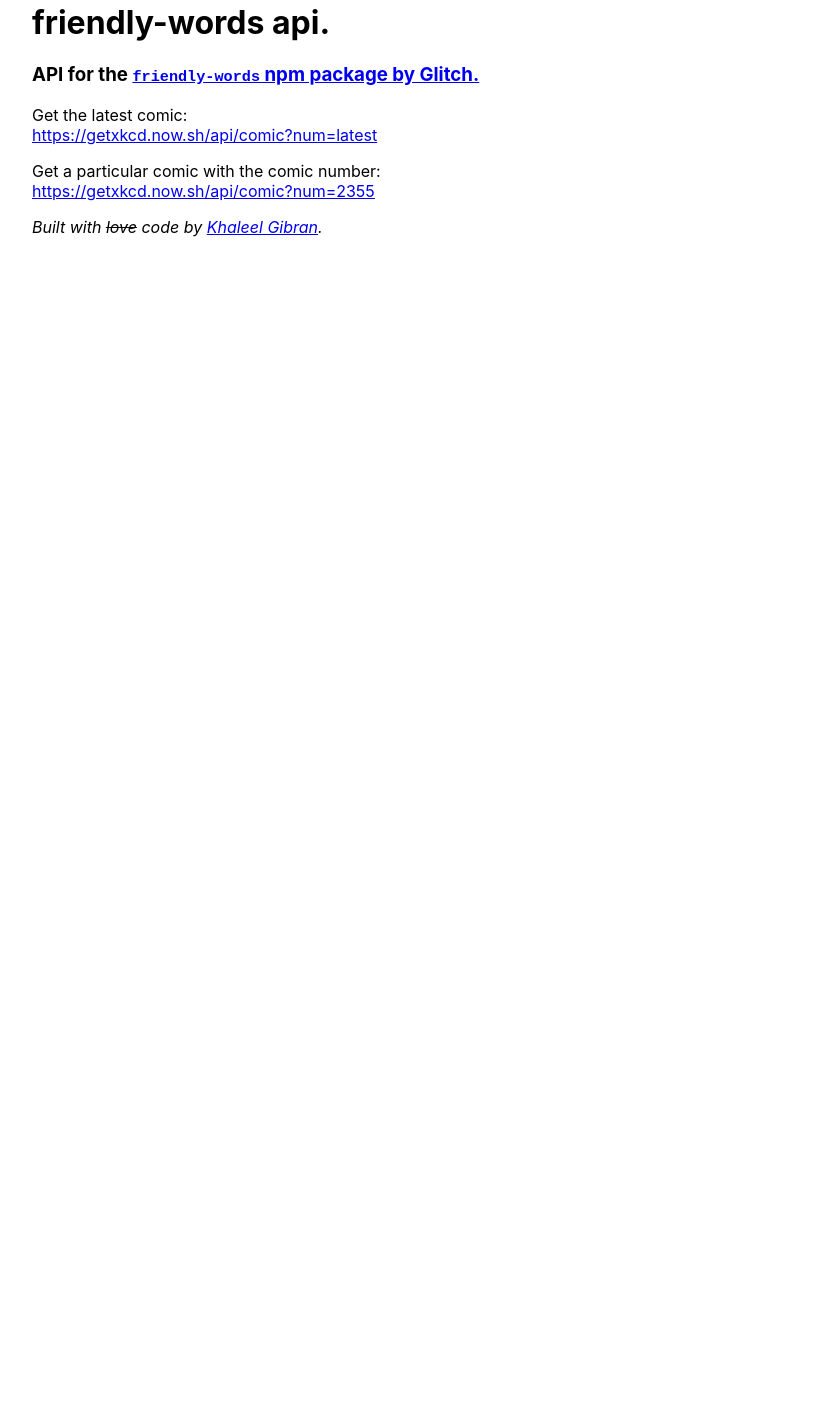
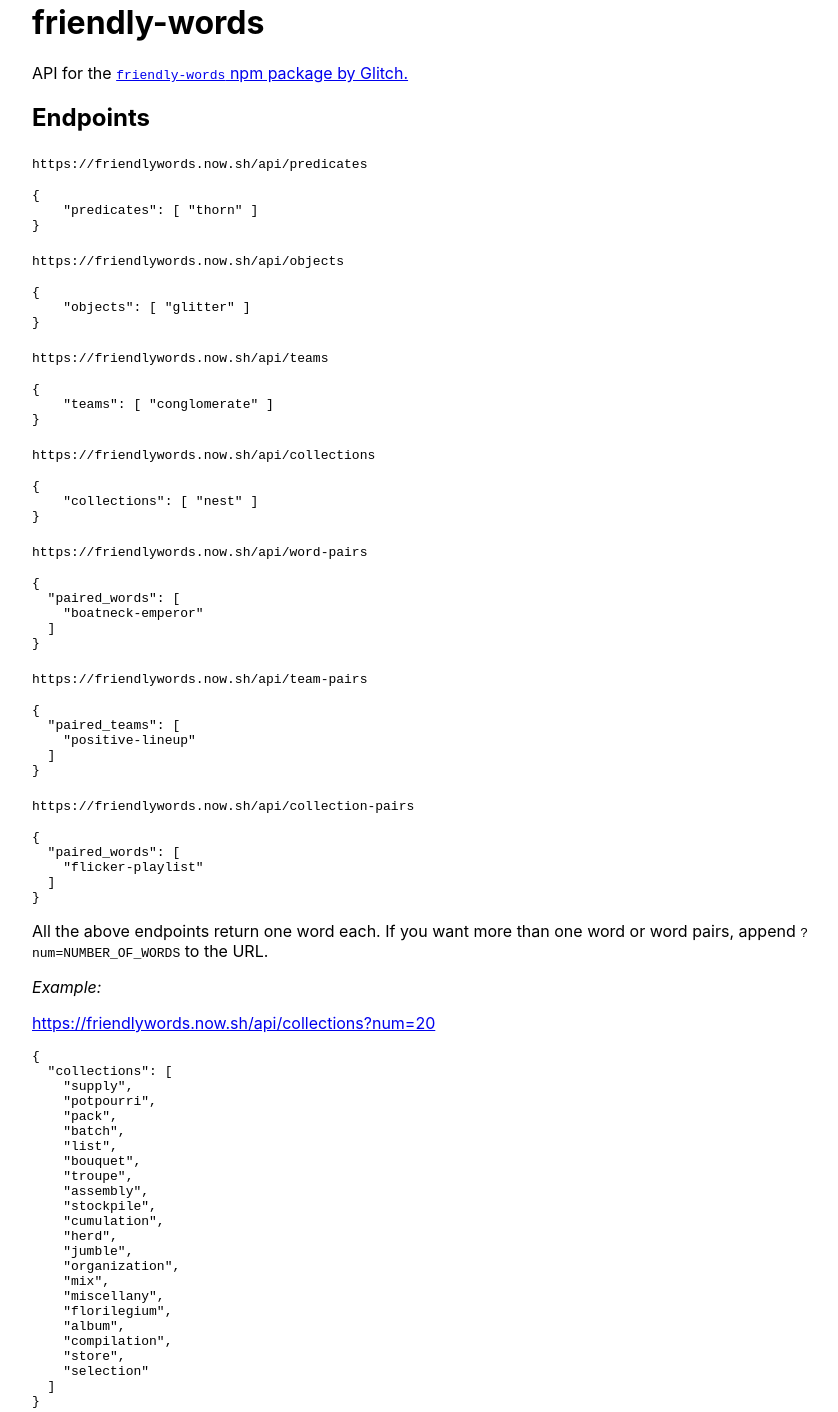
Before and after one commit to khalby786/friendly-words, a website: page index.html in a window 1280 px wide. Shown: the part 189-1601 px from the top of the page, without its empty margins (160-998 px from the left). Before the commit the page ends 800 px from the top, so only its background shows below. Drawn offline with Linux system fonts and the light colour scheme; a web font is replaced by a local one.

Commit message:
update index.html

```diff
--- a/index.html
+++ b/index.html
@@ -1,40 +1,108 @@
-<!doctype html>
+<!DOCTYPE html>
 <html>
   <head>
     <title>friendly-words api</title>
 
     <style>
-
-      @import url('https://rsms.me/inter/inter.css');
+      @import url("https://rsms.me/inter/inter.css");
 
       body {
         font-family: "Inter", sans-serif;
         margin: 15vw;
       }
-
     </style>
   </head>
   <body>
-
-    <h1>
-      friendly-words api.
-    </h1>
-
-    <h3>
-      API for the <a href="https://www.npmjs.com/package/friendly-words"><code>friendly-words</code> npm package by Glitch.</a>
-    </h3>
+    <h1 id="friendly-words">friendly-words</h1>
+    <p>
+      API for the
+      <a href="https://www.npmjs.com/package/friendly-words"
+        ><code>friendly-words</code> npm package by Glitch.</a
+      >
+    </p>
+    <h2 id="endpoints">Endpoints</h2>
+    <p><code>https://friendlywords.now.sh/api/predicates</code></p>
+    <pre><code class="lang-json">{
+    <span class="hljs-attr">"predicates"</span>: [ <span class="hljs-string">"thorn"</span> ]
+}
+</code></pre>
+    <p><code>https://friendlywords.now.sh/api/objects</code></p>
+    <pre><code class="lang-json">{
+    <span class="hljs-attr">"objects"</span>: [ <span class="hljs-string">"glitter"</span> ]
+}
+</code></pre>
+    <p><code>https://friendlywords.now.sh/api/teams</code></p>
+    <pre><code class="lang-json">{
+    <span class="hljs-attr">"teams"</span>: [ <span class="hljs-string">"conglomerate"</span> ]
+}
+</code></pre>
+    <p><code>https://friendlywords.now.sh/api/collections</code></p>
+    <pre><code class="lang-json">{
+    <span class="hljs-attr">"collections"</span>: [ <span class="hljs-string">"nest"</span> ]
+}
+</code></pre>
+    <p><code>https://friendlywords.now.sh/api/word-pairs</code></p>
+    <pre><code class="lang-json">{
+  <span class="hljs-attr">"paired_words"</span>: [
+    <span class="hljs-string">"boatneck-emperor"</span>
+  ]
+}
+</code></pre>
+    <p><code>https://friendlywords.now.sh/api/team-pairs</code></p>
+    <pre><code class="lang-json">{
+  <span class="hljs-attr">"paired_teams"</span>: [
+    <span class="hljs-string">"positive-lineup"</span>
+  ]
+}
+</code></pre>
+    <p><code>https://friendlywords.now.sh/api/collection-pairs</code></p>
+    <pre><code class="lang-json">{
+  <span class="hljs-attr">"paired_words"</span>: [
+    <span class="hljs-string">"flicker-playlist"</span>
+  ]
+}
+</code></pre>
+    <p>
+      All the above endpoints return one word each. If you want more than one
+      word or word pairs, append <code>?num=NUMBER_OF_WORDS</code> to the URL.
+    </p>
+    <p><em>Example:</em></p>
+    <p>
+      <a href="https://friendlywords.now.sh/api/collections?num=20"
+        >https://friendlywords.now.sh/api/collections?num=20</a
+      >
+    </p>
+    <pre><code class="lang-json">{
+  <span class="hljs-attr">"collections"</span>: [
+    <span class="hljs-string">"supply"</span>,
+    <span class="hljs-string">"potpourri"</span>,
+    <span class="hljs-string">"pack"</span>,
+    <span class="hljs-string">"batch"</span>,
+    <span class="hljs-string">"list"</span>,
+    <span class="hljs-string">"bouquet"</span>,
+    <span class="hljs-string">"troupe"</span>,
+    <span class="hljs-string">"assembly"</span>,
+    <span class="hljs-string">"stockpile"</span>,
+    <span class="hljs-string">"cumulation"</span>,
+    <span class="hljs-string">"herd"</span>,
+    <span class="hljs-string">"jumble"</span>,
+    <span class="hljs-string">"organization"</span>,
+    <span class="hljs-string">"mix"</span>,
+    <span class="hljs-string">"miscellany"</span>,
+    <span class="hljs-string">"florilegium"</span>,
+    <span class="hljs-string">"album"</span>,
+    <span class="hljs-string">"compilation"</span>,
+    <span class="hljs-string">"store"</span>,
+    <span class="hljs-string">"selection"</span>
+  ]
+}
+</code></pre>
 
     <p>
-      Get the latest comic: <br><a href="https://getxkcd.now.sh/api/comic?num=latest">https://getxkcd.now.sh/api/comic?num=latest</a>
+      <i
+        >Built with <strike>love</strike> code by
+        <a href="https://khaleelgibran.com">Khaleel Gibran</a>.</i
+      >
     </p>
-
-    <p>
-      Get a particular comic with the comic number: <br><a href="https://getxkcd.now.sh/api/comic?num=2355">https://getxkcd.now.sh/api/comic?num=2355</a>
-    </p>
-
-    <p>
-      <i>Built with <strike>love</strike> code by <a href="https://khaleelgibran.com">Khaleel Gibran</a>.</i>
-    </p>
-
   </body>
 </html>
```
